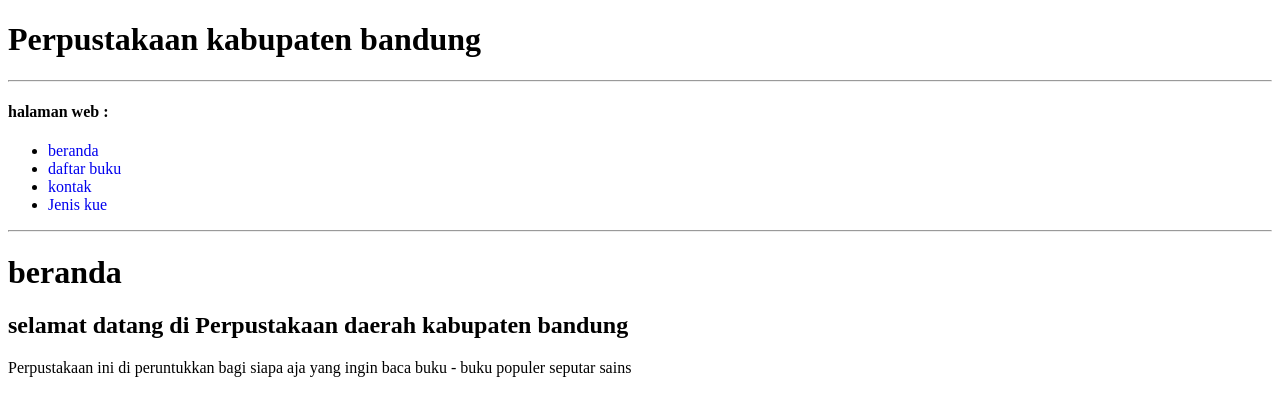
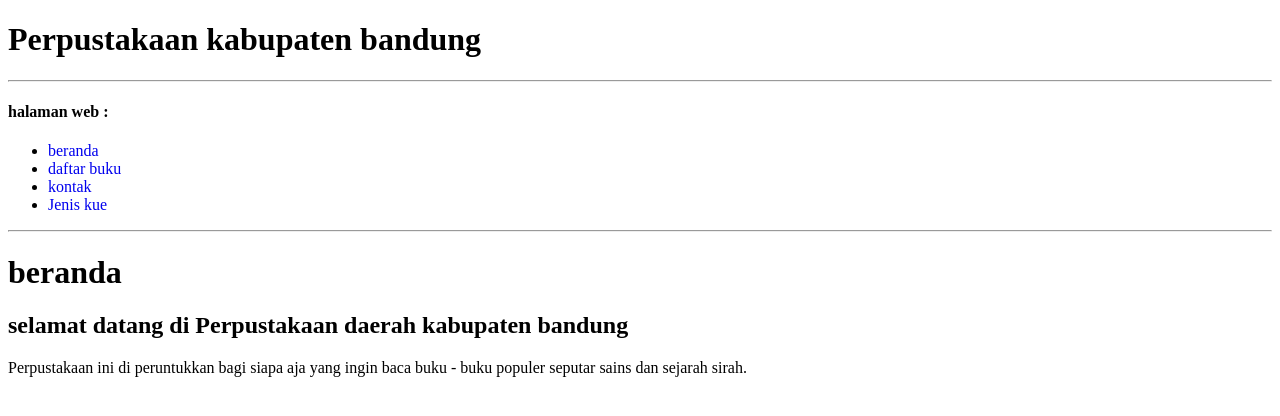
Before and after one commit to syauqie13/syauqie13.github.io, a plain HTML site: page index.html in a window 1280 px wide. Drawn offline with Linux system fonts and the light colour scheme.

Commit message:
add text sirah

```diff
--- a/index.html
+++ b/index.html
@@ -24,7 +24,7 @@
         <h1>beranda</h1>
         <h2>selamat datang di Perpustakaan daerah kabupaten bandung</h2>
 
-        <p>Perpustakaan ini di peruntukkan bagi siapa aja yang ingin baca buku - buku populer seputar sains</p>
+        <p>Perpustakaan ini di peruntukkan bagi siapa aja yang ingin baca buku - buku populer seputar sains dan sejarah sirah.</p>
 
     </body>
 
```
